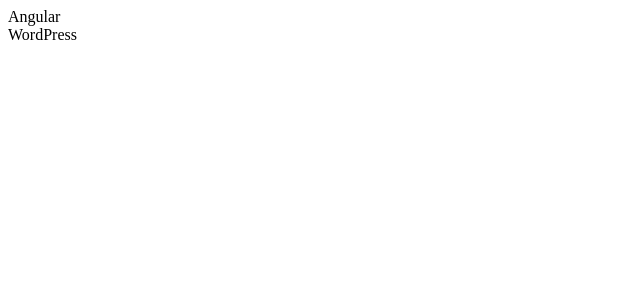
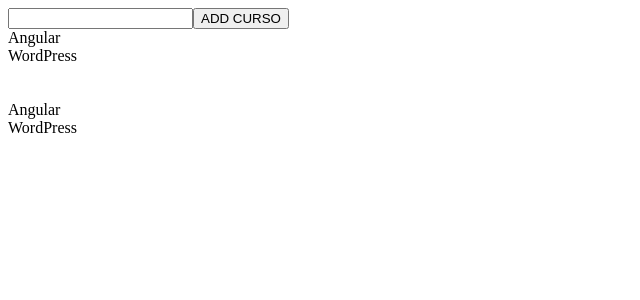
Before and after one commit to mgoalves/Estudando-Angular, an Angular app in the folder Servicos/: page / in a window 1280 px wide. Shown: the top 300 px of the page, without its empty margins (0-640 px from the left). Built offline with nearby package versions, Linux system fonts and the light colour scheme.

Commit message:
Aula #40-LG

```diff
--- a/Servicos/src/app/app.component.html
+++ b/Servicos/src/app/app.component.html
@@ -1 +1,5 @@
+<app-criar-curso></app-criar-curso>
+
+<br><br>
+
 <app-cursos></app-cursos>
--- a/Servicos/src/app/app.module.ts
+++ b/Servicos/src/app/app.module.ts
@@ -4,17 +4,19 @@ import { NgModule } from '@angular/core';
 
 import { AppComponent } from './app.component';
 import { CursosComponent } from './cursos/cursos.component';
+import { CriarCursoComponent } from './criar-curso/criar-curso.component';
 
 @NgModule({
   declarations: [
     AppComponent,
-    CursosComponent
+    CursosComponent,
+    CriarCursoComponent
   ],
   imports: [
     BrowserModule
   ],
   providers: [
-    CursosService
+    // CursosService
   ],
   bootstrap: [AppComponent]
 })
--- /dev/null
+++ b/Servicos/src/app/criar-curso/criar-curso.component.html
@@ -0,0 +1,7 @@
+
+<input type="text" #inputCurso>
+<button (click)="addCurso(inputCurso.value)">ADD CURSO</button>
+
+<div *ngFor="let curso of cursos">
+  {{ curso }}
+</div>
--- /dev/null
+++ b/Servicos/src/app/criar-curso/criar-curso.component.ts
@@ -0,0 +1,24 @@
+import { CursosService } from './../cursos/cursos.service';
+import { Component, OnInit } from '@angular/core';
+
+@Component({
+  selector: 'app-criar-curso',
+  templateUrl: './criar-curso.component.html',
+  styleUrls: ['./criar-curso.component.css'],
+  providers: [CursosService]
+})
+export class CriarCursoComponent implements OnInit {
+
+  cursos: string[] = [];
+
+  constructor(private cursosService: CursosService) {
+  }
+
+  ngOnInit() {
+    this.cursos = this.cursosService.getCursos();
+  }
+
+  addCurso(curso: string){
+    this.cursosService.addCurso(curso);
+  }
+}
--- a/Servicos/src/app/cursos/cursos.component.ts
+++ b/Servicos/src/app/cursos/cursos.component.ts
@@ -4,7 +4,8 @@ import { Component, OnInit } from '@angular/core';
 @Component({
   selector: 'app-cursos',
   templateUrl: './cursos.component.html',
-  styleUrls: ['./cursos.component.css']
+  styleUrls: ['./cursos.component.css'],
+  providers: [CursosService]
 })
 export class CursosComponent implements OnInit {
 
--- a/Servicos/src/app/cursos/cursos.service.ts
+++ b/Servicos/src/app/cursos/cursos.service.ts
@@ -3,7 +3,17 @@ import { Injectable } from '@angular/core';
 @Injectable()
 export class CursosService {
 
+    cursos: string[] = ['Angular', 'WordPress'];
+
+    constructor(){
+        console.log('CursosService');
+    }
+
     getCursos(): string[] {
-        return ['Angular', 'WordPress'];
+        return this.cursos;
+    }
+
+    addCurso(curso: string) {
+        this.cursos.push(curso);
     }
 }
```
Also changed, not shown: Servicos/src/app/criar-curso/criar-curso.component.css (added), 1 other file (tests, documents, lock files or other folders).
